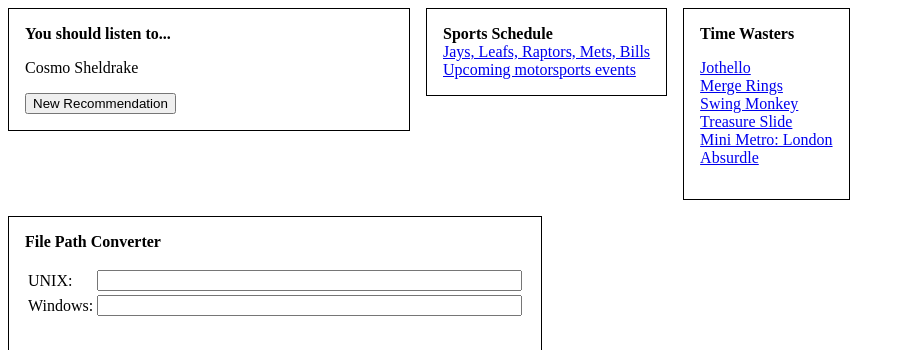
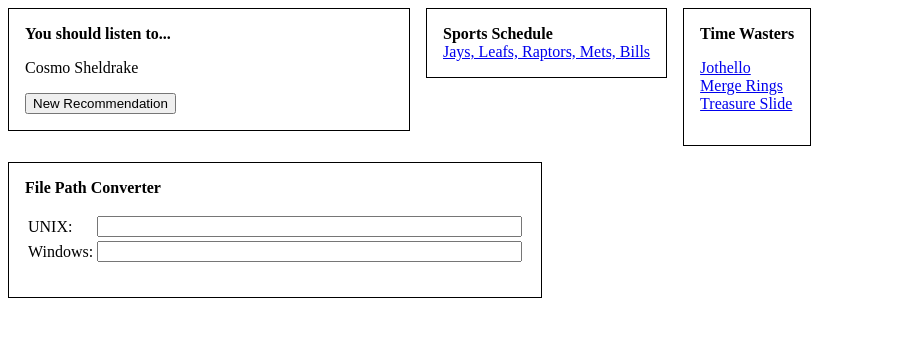
Before and after one commit to jdw1996/dashboard, a React (Create React App) app: page / in a window 1280 px wide. Shown: the top 350 px of the page, without its empty margins (0-905 px from the left). Built offline with nearby package versions, Linux system fonts and the light colour scheme.

Commit message:
Clean up dead and unwanted links

```diff
--- a/src/SportsSchedule.tsx
+++ b/src/SportsSchedule.tsx
@@ -7,8 +7,6 @@ export function SportsSchedule(): JSX.Element {
       <a href="https://josephwinters.com/sports-schedule/?MLB_TOR=Royal&NHL_TOR=Navy&NBA_TOR=Purple&MLB_NYM=Orange&NFL_BUF=Red">
         Jays, Leafs, Raptors, Mets, Bills
       </a>
-      <br />
-      <a href="https://motorsport-events.netlify.app/">Upcoming motorsports events</a>
     </Widget>
   );
 }
--- a/src/TimeWasters.tsx
+++ b/src/TimeWasters.tsx
@@ -9,13 +9,7 @@ export function TimeWasters(): JSX.Element {
         <br />
         <a href="https://www.coolmathgames.com/0-merge-rings">Merge Rings</a>
         <br />
-        <a href="https://www.coolmathgames.com/0-swing-monkey">Swing Monkey</a>
-        <br />
         <a href="https://www.coolmathgames.com/0-treasure-slide">Treasure Slide</a>
-        <br />
-        <a href="https://www.coolmathgames.com/0-mini-metro-london">Mini Metro: London</a>
-        <br />
-        <a href="https://qntm.org/files/wordle/index.html">Absurdle</a>
       </p>
     </Widget>
   );
```
